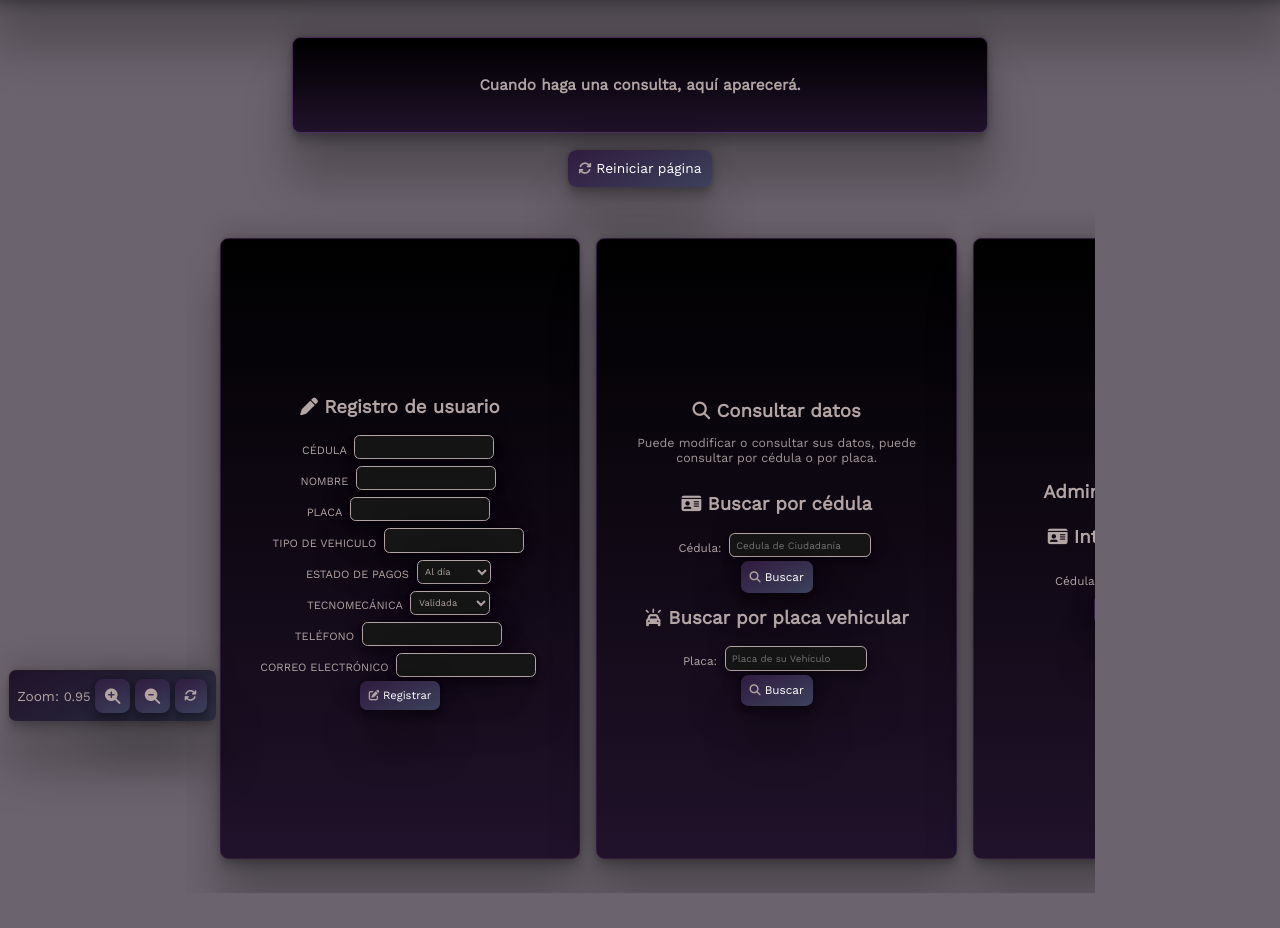
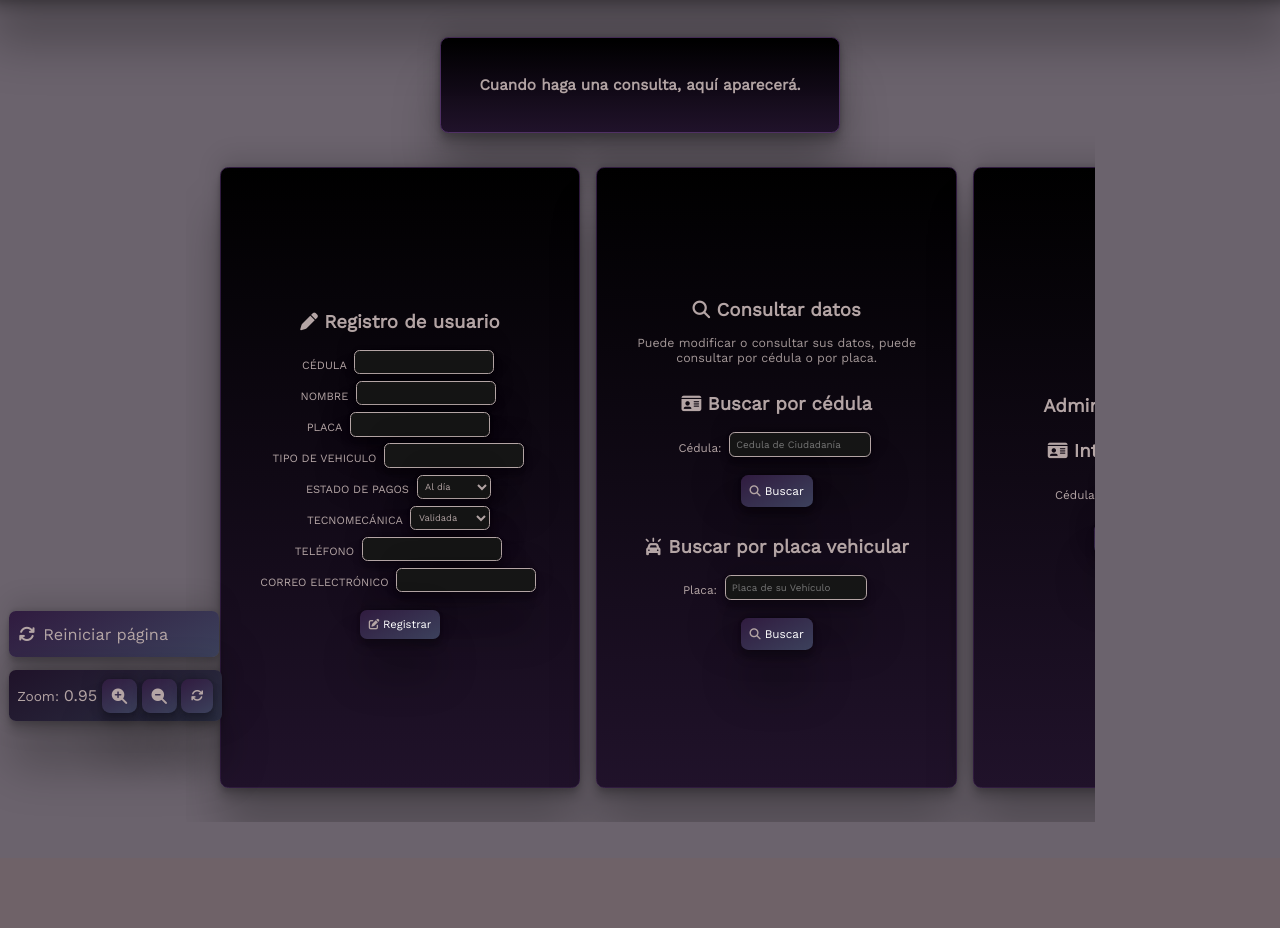
Before and after one commit to AetherLynx/coding-main, a PHP site: page /main.php in a window 1280 px wide. Shown: the part 70-998 px from the top of the page. After the commit the page ends 892 px from the top, so only its background shows below. Run offline with PHP 8.4, Linux system fonts and the light colour scheme; some libraries are stand-ins or nearby versions.

Commit message:
tweaking
- set [reiniciar pagina] button to be fixed over the zoom container
- fixed [estado de pagos] not updating in the form when using [admin: modificar multas]
- fixed [estado de pagos] not updating in the db
- made [reiniciar pagina] button dynamic (loading anim) using js
- set autocomplete="off" to every input field
- updated basetransito.sql

```diff
--- a/ACTIVIDAD_TRANSITO/buscar.php
+++ b/ACTIVIDAD_TRANSITO/buscar.php
@@ -91,9 +91,9 @@ if ($resultado->num_rows > 0) {
                         <br>
                         <sub>ESTADO DE PAGOS</sub>
                         <select name='pagosnew'>
-                            <option value='Al dia'>Al día</option>
-                            <option value='Moroso'>Moroso</option>
-                            <option value='Sin pagos'>Sin pagos</option>
+                            <option value='Al dia' " . (($pagos === 'Al dia') ? 'selected' : '') . ">Al día</option>
+                            <option value='Moroso' " . (($pagos === 'Moroso') ? 'selected' : '') . ">Moroso</option>
+                            <option value='Sin pagos' " . (($pagos === 'Sin pagos') ? 'selected' : '') . ">Sin pagos</option>
                         </select>
                         <br>
                         <button type='submit' name='modificarmult'><i class='fa-solid fa-pen-to-square'></i>Actualizar datos</button>
--- a/ACTIVIDAD_TRANSITO/main.php
+++ b/ACTIVIDAD_TRANSITO/main.php
@@ -1,19 +1,23 @@
 <!DOCTYPE html>
 <html lang="en">
+
 <head>
     <meta charset="UTF-8">
     <meta name="viewport" content="width=device-width, initial-scale=1.0">
+
     <link href="style.css" rel="stylesheet">
-    <title>PÁGINA PRINCIPAL</title>
     <script src="https://kit.fontawesome.com/428d17dc40.js" crossorigin="anonymous"></script>
     <script src="script.js" type="module"></script>
+
+    <title>PÁGINA PRINCIPAL</title>
 </head>
+
 <body>
     <div class="topbar">
         <h1> <i class="fa-solid fa-address-book"></i> Página del Tránsito de Cali</h1>
     </div>
     <br>
-    <div class="innerbody" style="width:750px; background-color: #222222; border-color: #503165;">
+    <div class="innerbody" style="width:auto; background-color: #222222; border-color: #503165;">
         <?php
         include("conexion.php");
         if (isset($_POST['registrar'])) {
@@ -27,9 +31,6 @@
         }
         ?>
     </div>
-    <br>
-    <a href="main.php"><i class="fa-solid fa-arrows-rotate"></i>  Reiniciar página</a>
-    <br>
     <div class="rowth">
         <div class="innerbody">
             <h2><i class="fa-solid fa-pen"></i> Registro de usuario</h2>
@@ -96,10 +97,12 @@
             <form method="post">
                 <sub>Cédula:</sub>
                 <input type="text" name="cedula_buscar" placeholder="Cedula de Ciudadanía" autocomplete="off" required><br>
-                <button type="submit" name="buscarmult"><i class="fa-solid fa-magnifying-glass"></i>  Buscar usuario</button>
+                <button type="submit" name="buscarmult"><i class="fa-solid fa-magnifying-glass"></i> Buscar
+                    usuario</button>
             </form>
         </div>
     </div>
+    <a href="main.php" class="restart-cont" id="restart"><i id="restart-icon" class="fa-solid fa-arrows-rotate fa-lg"></i><span id="restart-text">Reiniciar página</span></a>
     <div class="zoom-cont">
         Zoom: <span id="zoomvalue">0.95</span>
         <button id="zoomin"><i class="fa-solid fa-magnifying-glass-plus fa-lg"></i></button>
@@ -107,4 +110,5 @@
         <button id="reset"><i class="fa-solid fa-arrows-rotate"></i></button>
     </div>
 </body>
+
 </html>
--- a/ACTIVIDAD_TRANSITO/script.js
+++ b/ACTIVIDAD_TRANSITO/script.js
@@ -1,3 +1,5 @@
+// ZOOM CONTAINER CODE
+
 const zoomin = document.getElementById("zoomin");
 const zoomout = document.getElementById("zoomout");
 const zoomvalue = document.getElementById("zoomvalue");
@@ -42,3 +44,14 @@ function updateZoomValue() {
         zoomvalue.innerHTML = curzoomr;
     }
 }
+
+
+
+// RESPONSIVE ICONS CODE
+var icon = document.getElementById('restart-icon');
+const restartext = document.getElementById('restart-text');
+
+document.getElementById('restart').addEventListener("click", () => {
+    icon.setAttribute('class', 'fa-solid fa-arrows-rotate fa-spin fa-lg');
+    restartext.innerHTML = "Reiniciando..."
+})
--- a/ACTIVIDAD_TRANSITO/style.css
+++ b/ACTIVIDAD_TRANSITO/style.css
@@ -63,7 +63,7 @@ body {
     flex-direction: row;
     justify-content: flex-start;
     align-items: center;
-    padding:30px;
+    padding: 30px;
     overflow-x: auto;
     max-width: 1000px;
 }
@@ -113,12 +113,39 @@ select {
     background: linear-gradient(153deg, rgba(31, 18, 41) 0%, rgba(44, 47, 67) 100%);
     border-radius: 8px;
     padding: 10px;
-    width: 222px;
+    width: auto;
     height: 40px;
     box-shadow: rgba(0, 0, 0, 0.25) 0px 54px 55px, rgba(0, 0, 0, 0.12) 0px -12px 30px, rgba(0, 0, 0, 0.12) 0px 4px 6px, rgba(0, 0, 0, 0.17) 0px 12px 13px, rgba(0, 0, 0, 0.09) 0px -3px 5px;
 }
 
+.restart-cont {
+    z-index: 3;
+    left: -10px;
+    bottom: 65px;
+    position: fixed;
+    background: linear-gradient(153deg, rgba(48, 27, 63, 1) 0%, rgba(60, 65, 92, 1) 100%);
+    border-radius: 8px;
+    width: 222px;
+    height: 30px;
+    box-shadow: rgba(0, 0, 0, 0.25) 0px 54px 55px, rgba(0, 0, 0, 0.12) 0px -12px 30px, rgba(0, 0, 0, 0.12) 0px 4px 6px, rgba(0, 0, 0, 0.17) 0px 12px 13px, rgba(0, 0, 0, 0.09) 0px -3px 5px;
+
+    text-align: center;
+    display: flex;
+    flex-direction: row;
+    align-items: center;
+
+}
+
+.restart-cont i {
+    margin-right: 10px;
+}
+
+.zoom-cont button {
+    margin: 0;
+}
+
 a, button {
+    margin: 20px;
     text-decoration: none;
     padding: 12px;
     background: linear-gradient(153deg, rgba(48, 27, 63, 1) 0%, rgba(60, 65, 92, 1) 100%);
@@ -147,6 +174,11 @@ input[type="submit"]:hover {
 sub {
     color: var(--c4);
     font-size: 16px;
+}
+
+span {
+    color: var(--c4);
+    font-size: 20px;
 }
 
 /*CÓDIGO PARA LA SCROLLBAR :)) src: https: //www.cssportal.com/css-scrollbar-generator/*/
```
Also changed, not shown: ACTIVIDAD_TRANSITO/basetransito.sql (+8 -8 lines), ACTIVIDAD_TRANSITO/modificar.php (+2 -5 lines). Lines whose indentation alone changed are shown as unchanged.
